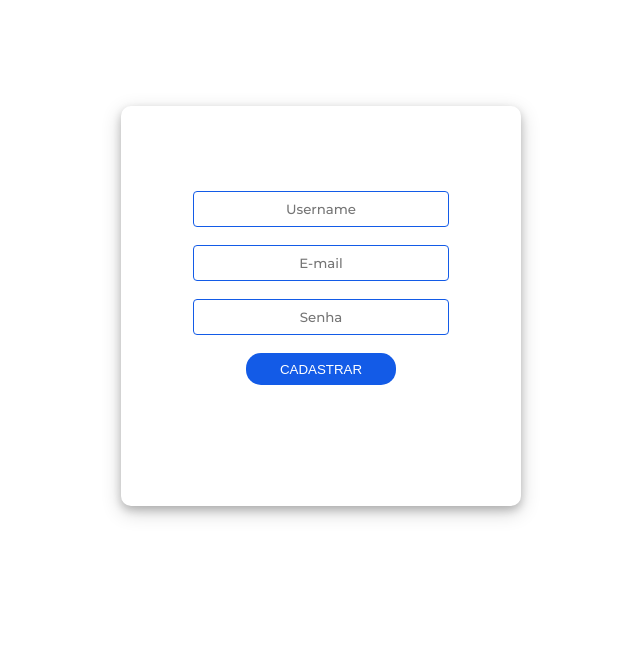
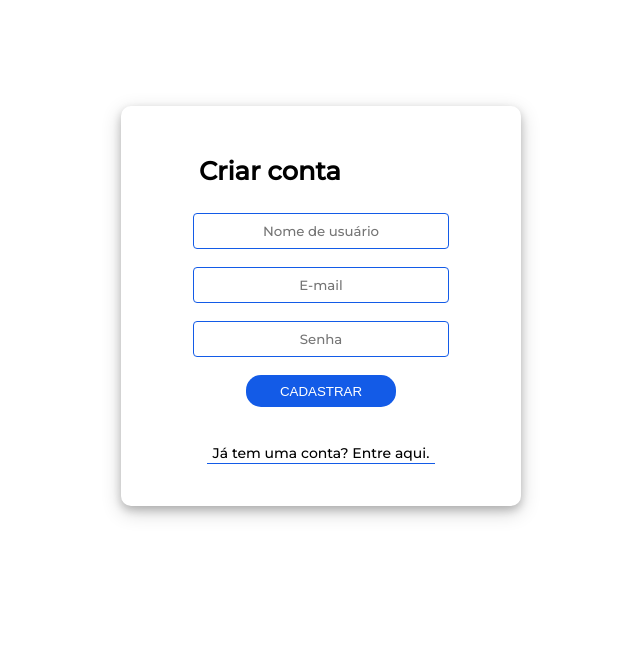
Before and after one commit to jpedroabq/Power-Lens, a Django app: page /auth/cadastro/ in a window 1280 px wide. Shown: the part 134-800 px from the top of the page, without its empty margins (319-959 px from the left). Run offline with Django 4.2, Linux system fonts and the light colour scheme.

Commit message:
Adicionado botão de redirecionamento login/cadastro

```diff
--- a/static/css/cadastro.css
+++ b/static/css/cadastro.css
@@ -15,6 +15,8 @@
 }
 
 .container-cadastro {
+    display: flex;
+    flex-direction: column;
     position: relative;
     width: 400px;
     height: 400px;
@@ -26,6 +28,15 @@
     display: flex;
     justify-content: center;
     align-items: center;
+}
+
+.container-cadastro h1 {
+    position: relative;
+    left: -20%;
+    top: -10px;
+    font-family: 'Montserrat', sans-serif;
+    font-size: 1.6rem;
+    text-align: center;
 }
 
 .container-cadastro input{
@@ -72,3 +83,23 @@
 :-moz-placeholder {
     text-align: center;
 }
+
+.login-button-container {
+    display: flex;
+    justify-content: center;
+    top: 20%;
+}
+
+.redirect-button {
+    transition: all .5s ease;
+    font-family: 'Montserrat', sans-serif;
+    font-size: 14px;
+    background-color: transparent;
+    outline: none;
+    border: none;
+    border-bottom: 1px solid #135BE7;
+}
+
+.redirect-button:hover {
+    transform: scale(1.075);
+}
--- a/templates/cadastro.html
+++ b/templates/cadastro.html
@@ -22,7 +22,8 @@
     </div>
     <div class="container-cadastro">
         <form action="{% url 'cadastro' %}" method="POST">{% csrf_token %}
-            <input type="text" placeholder="Username" name="username" class="input-username">
+            <h1>Criar conta</h1>
+            <input type="text" placeholder="Nome de usuário" name="username" class="input-username">
             <br>
             <br>
             <input type="email" placeholder="E-mail" name="email" class="input-email">
@@ -37,6 +38,12 @@
             <br>
             <br>
         </form>
+        <form action="{% url 'login' %}" method="GET">
+            <div class="login-button-container">
+                <button class="redirect-button">Já tem uma conta? Entre aqui.</button>
+            </div>
+    </form>
     </div>
+
 </body>
 </html>
```
Also changed, not shown: static/css/login.css (+31 -0 lines), templates/login.html (+8 -1 lines), db.sqlite3.
